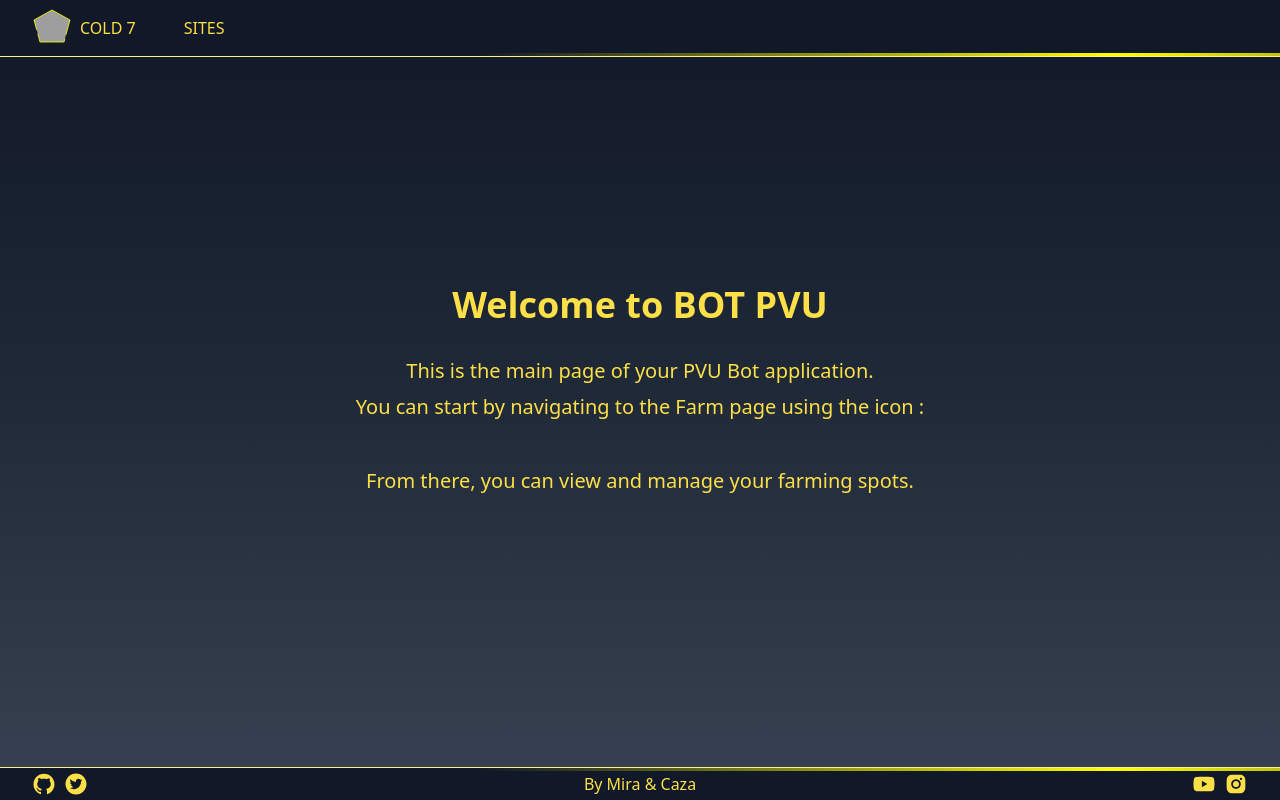
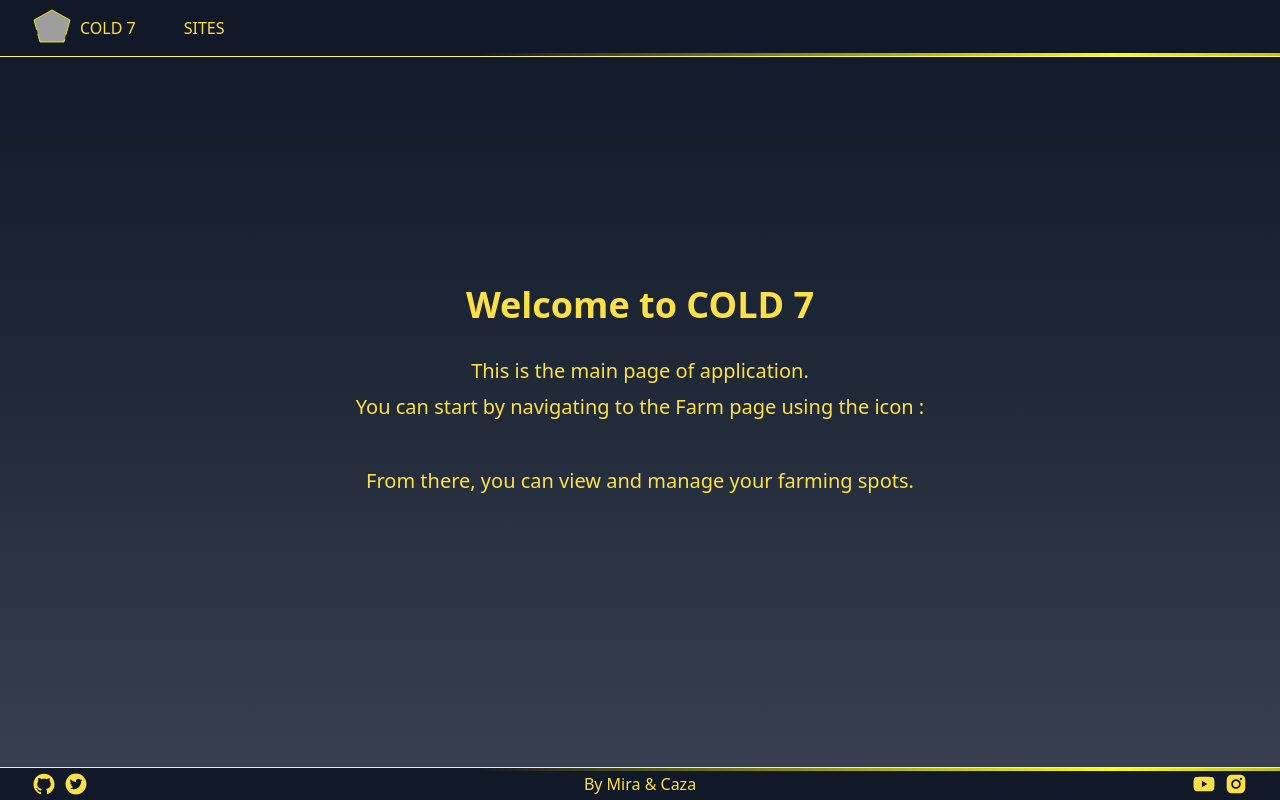
Before and after one commit to TPMira/sitepvu, a Next.js app: page / in a window 1280 px wide. Built offline with nearby package versions, Linux system fonts and the light colour scheme; grey boxes are pictures that could not be loaded; some icons are missing.

Commit message:
att index

```diff
--- a/pages/index.tsx
+++ b/pages/index.tsx
@@ -37,9 +37,9 @@ const Index: React.FC = () => {
             <motion.h1
               className="text-4xl font-bold mb-8 text-yellow-300"
             >
-              Welcome to BOT PVU
+              Welcome to COLD 7
             </motion.h1>
-              <motion.p className="text-xl text-yellow-300">This is the main page of your PVU Bot application.</motion.p>
+              <motion.p className="text-xl text-yellow-300">This is the main page of application.</motion.p>
               <motion.p className="text-xl text-yellow-300 mt-2">You can start by navigating to the Farm page using the icon :</motion.p>
               <Link href='/farm' className='text-yellow-300'>
                 <motion.div whileHover={{ scale: 1.2 }}> <PiPlantDuotone   size={32} /> </motion.div>
```
